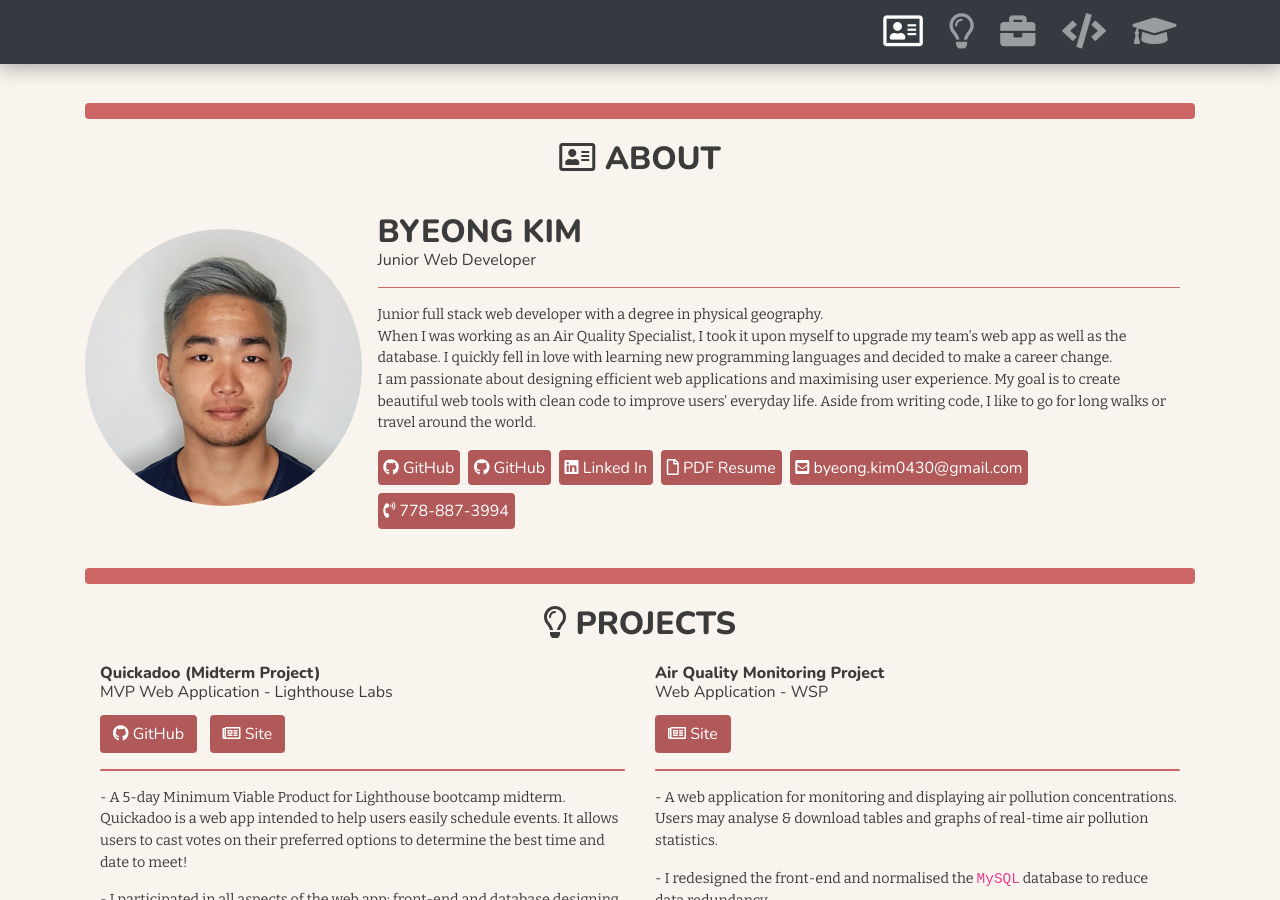
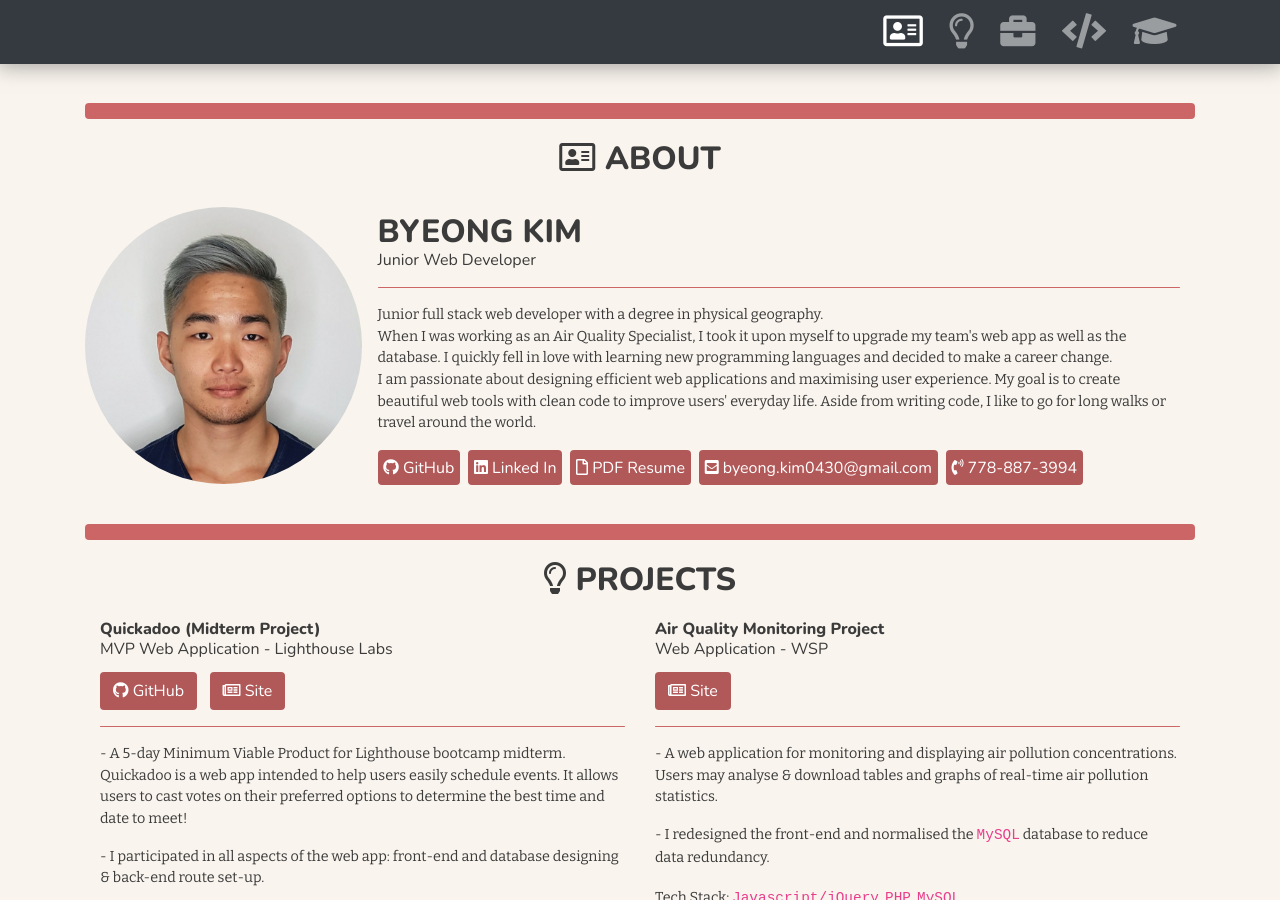
Before and after one commit to byeong0430/byeong0430.github.io, a Jekyll site: the page built from index.html, in a window 1280 px wide and 900 px high. Built offline with Jekyll 4.4.1, drawn with Linux system fonts in a browser that asks for light colours; nearby versions of some CDN libraries.

Commit message:
fix: removed duplicate github button

```diff
--- a/_includes/about-elements.html
+++ b/_includes/about-elements.html
@@ -1,6 +1,3 @@
-<a href="https://github.com/{{ site.github_username }}" role='button' class='btn' target='_blank'>
-  <i class='fab fa-github'></i> GitHub
-</a>
 <a href="https://github.com/{{ site.github_username }}" role='button' class='btn' target='_blank'>
   <i class='fab fa-github'></i> GitHub
 </a>
```
